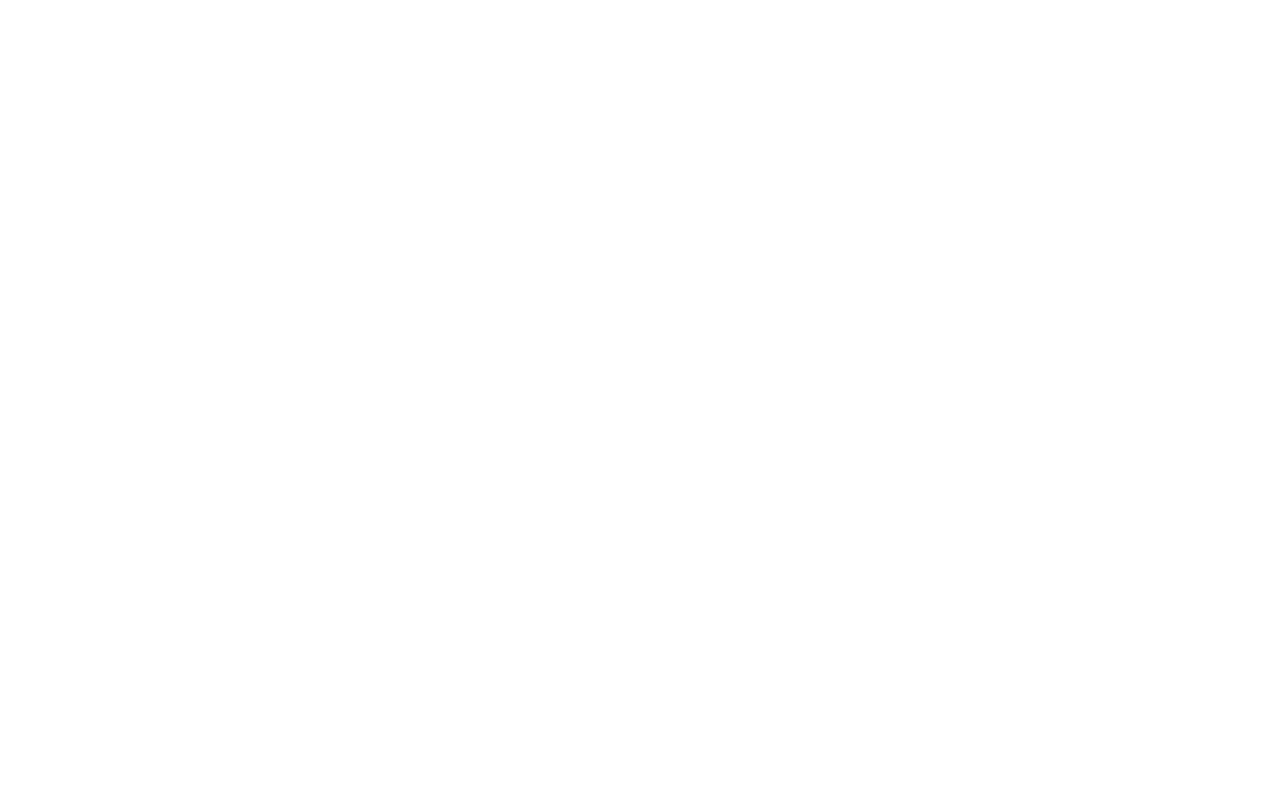
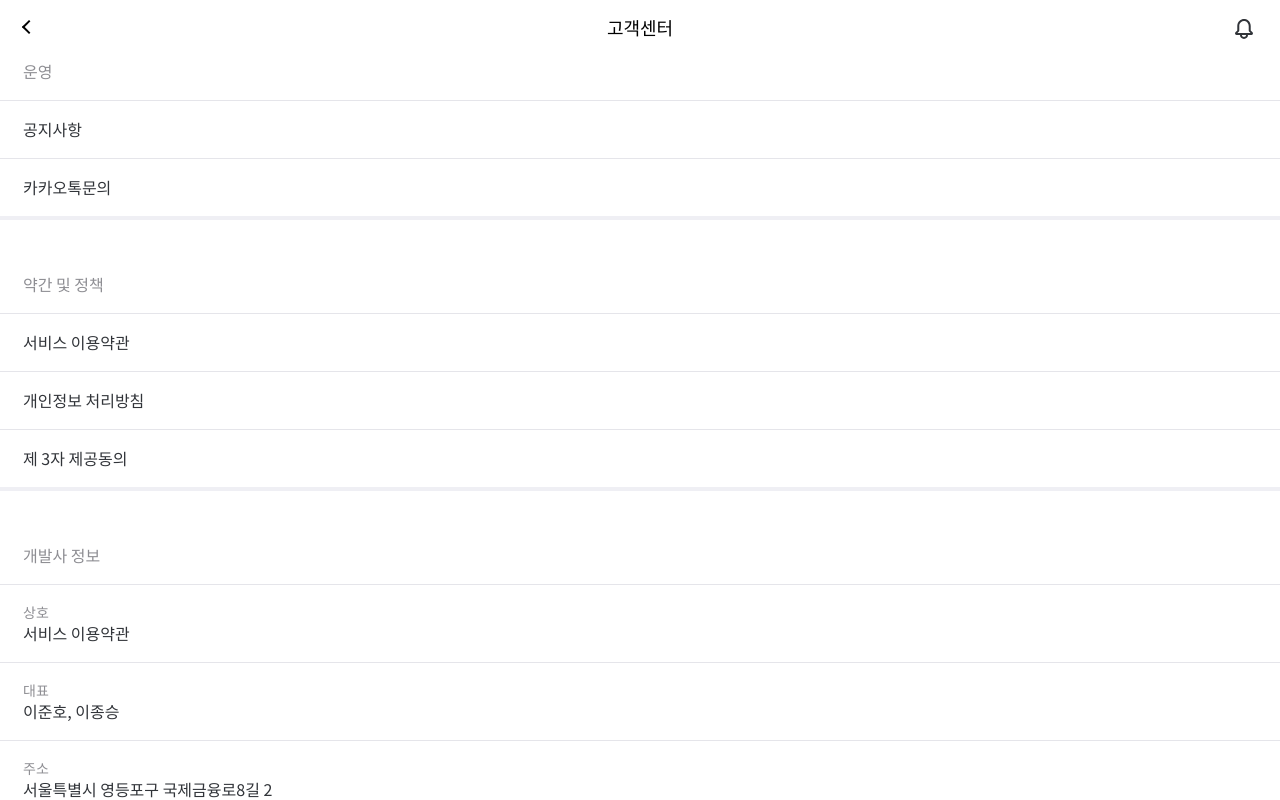
Before and after one commit to SeoHaKwon/IRPAGE_MOBILE, a Vue app: page /ServiceCenter in a window 1280 px wide. Shown: the top 800 px of the page. Built offline with nearby package versions, Linux system fonts and the light colour scheme.

Commit message:
고객센터페이지 완료

```diff
--- /dev/null
+++ b/src/components/ServiceCenter.vue
@@ -0,0 +1,173 @@
+<template>
+  <div class="wrap">
+    <div class="header">
+      <a href="#" class="btn-link" v-on:click="$router.push('/')"></a>
+      <strong>고객센터</strong>
+      <a href="#" class="alarm"></a>
+    </div>
+    <div class="content">
+      <ul class="my-section">
+        <li>
+          <strong class="tit">운영</strong>
+        </li>
+        <li>
+          <p class="desc">공지사항</p>
+        </li>
+        <li>
+          <p class="desc">카카오톡문의</p>
+        </li>
+      </ul>
+      <ul class="my-section">
+        <li>
+          <strong class="tit">약간 및 정책</strong>
+        </li>
+        <li>
+          <p class="desc">서비스 이용약관</p>
+        </li>
+        <li>
+          <p class="desc">개인정보 처리방침</p>
+        </li>
+        <li>
+          <p class="desc">제 3자 제공동의</p>
+        </li>
+      </ul>
+            <ul class="my-section">
+        <li>
+          <strong class="tit">개발사 정보</strong>
+        </li>
+        <li>
+          <span class="sub-tit">상호</span>
+          <p class="desc">서비스 이용약관</p>
+        </li>
+        <li>
+          <span class="sub-tit">대표</span>
+          <p class="desc">이준호, 이종승</p>
+        </li>
+        <li>
+          <span class="sub-tit">주소</span>
+          <p class="desc">서울특별시 영등포구 국제금융로8길 2</p>
+        </li>
+        <li>
+          <span class="sub-tit">홈페이지</span>
+          <p class="desc">www.irkudos.co.kr</p>
+        </li>
+        <li>
+          <span class="sub-tit">사업자등록번호</span>
+          <p class="desc">220-81-76613</p>
+        </li>
+      </ul>
+    </div>
+  </div>
+</template>
+<style lang="scss" scoped>
+ .wrap {
+   height:100%;
+ }
+ .header {
+   position: relative;;
+   padding-top:14px;
+   margin-bottom:20px;
+   text-align: center;
+   .alarm {
+    display:inline-block;
+     position:absolute;
+     right :24px;
+     top:17px;
+     width:24px;
+     height:24px;
+     background:url(../assets/btn/btn_alarm.svg) no-repeat center;
+   }
+   .btn-link {
+     display:inline-block;
+     position:absolute;
+     left:24px;
+     top:22px;
+     width:10px;
+     height:10px;
+     transform: rotate(45deg);
+     border:2px solid #000;
+     border-top:none;
+     border-right:none;
+     -webkit-tap-highlight-color:transparent;
+   }
+   strong {
+      font-weight: 500;
+      font-size: 18px;
+      line-height: 26px;
+     }
+}
+.content {
+  padding-bottom:46px;
+}
+  .btn-bottom {
+    display:block;
+    position:absolute;
+    left:0;
+    bottom:0;
+    width:100%;
+    padding:13px 0 53px 0;
+    background-color:#E91E63;
+    font-weight: 500;
+    font-size: 18px;
+    line-height: 26px;
+    text-align: center;
+    color: #FFFFFF;
+    &.active {
+      background-color:#D1D1D6;
+    }
+  }
+  .my-section {
+    &:last-child {
+      li {
+        &:last-child {
+          border-bottom:none;
+        }
+      }
+    }
+    + .my-section {
+      margin-top:53px;
+    }
+    li {
+      position:relative;
+      display:flex;
+      flex-wrap: wrap;
+      align-items: center;
+      padding:17px 23px;
+      + li {
+        border-top:1px solid #E5E5EA;
+      }
+      &:first-child {
+        padding-top:0;
+      }
+      &:last-child {
+        border-bottom:4px solid #EFEFF4;
+      }
+      .tit {
+        font-weight: 500;
+        font-size: 16px;
+        line-height: 23px;
+        color: #8E8E93;
+      }
+      .sub-tit {
+        display:inline-block;
+        width:100%;
+        font-size: 14px;
+        line-height: 20px;
+        color: #8E8E93;
+      }
+      .desc {
+        font-style: normal;
+        font-weight: normal;
+        font-size: 16px;
+        line-height: 23px;
+        color: #313439;
+        & + span.en {
+        position:absolute;
+        right:24px;
+        top:50%;
+        transform: translateY(-50%);
+        }
+      }
+    }
+  }
+ </style>
--- a/src/router/index.js
+++ b/src/router/index.js
@@ -24,6 +24,7 @@ import Mypage from '@/components/Mypage'
 import Slider from '@/components/Slider'
 import LoginType from '@/components/LoginType'
 import Login from '@/components/Login'
+import ServiceCenter from '@/components/ServiceCenter'
 Vue.use(VueRouter)
 
 const routes = [
@@ -146,6 +147,11 @@ const routes = [
     path: '/Login',
     name: 'Login',
     component: Login
+  },
+  {
+    path: '/ServiceCenter',
+    name: 'ServiceCenter',
+    component: ServiceCenter
   }
 ]
 
--- a/src/views/Home.vue
+++ b/src/views/Home.vue
@@ -23,6 +23,7 @@
       <router-link to="/Slider">슬라이드</router-link>
       <router-link to="/LoginType">기존 회원</router-link>
       <router-link to="/Login">로그인</router-link>
+      <router-link to="/ServiceCenter">고객센터</router-link>
     </div>
 </template>
 
```
